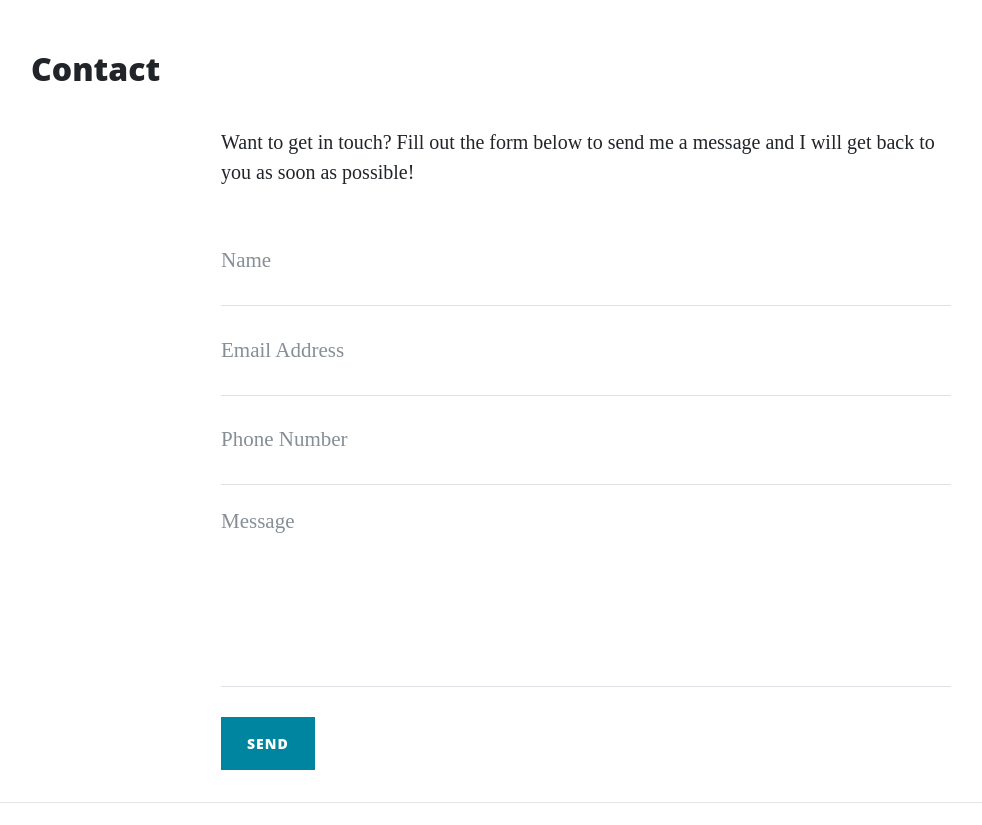
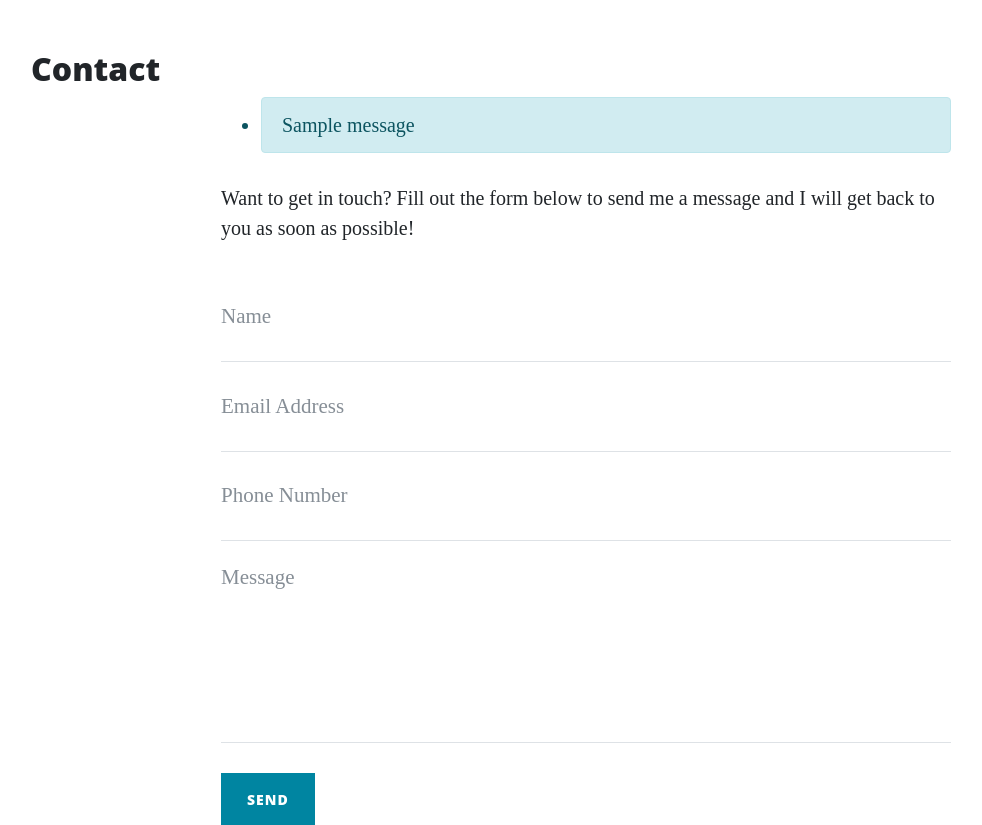
Before and after one commit to RaymondBrien/thorin-flask-app, a Flask app: page /contact in a window 1280 px wide. Shown: the part 658-1483 px from the top of the page, without its empty margins (54-1036 px from the left). Run offline with Flask 3, Linux system fonts and the light colour scheme; one stand-in notice (Sample message) is shown; some libraries are stand-ins or nearby versions.

Commit message:
Add personalised flash form submission message for user

```diff
--- a/run.py
+++ b/run.py
@@ -1,7 +1,11 @@
 import os
 import json
-from flask import Flask, render_template, request
+from flask import Flask, render_template, request, flash
+if os.path.exists("env.py"):
+    import env
+
 app = Flask(__name__)
+app.secret_key = os.environ.get("SECRET_KEY")
 
 @app.route('/')
 def index():
@@ -28,8 +32,8 @@ def about_member(member_name):
 @app.route("/contact", methods=["GET", "POST"])
 def contact():
     if request.method == "POST":
-        print(request.form.get('name')) # print to console
-        print(request.form["email"]) # print to console
+        flash(
+            "Thanks {}, we have received your message!".format(request.form.get("name")))
     return render_template('contact.html', page_title='Contact')
 
 @app.route('/careers')
--- a/templates/contact.html
+++ b/templates/contact.html
@@ -4,6 +4,20 @@
 
 	<div class="row">
 		<div class="col-lg-8 col-md-10 mx-auto">
+
+			{% with messages = get_flashed_messages() %}
+				{% if messages %}
+					<ul class="flashes">
+						{% for message in messages %}
+						<li class="alert alert-info" role="alert">
+							{{ message }}
+						</li>
+						{% endfor %}
+
+					</ul>
+				{% endif %}
+			{% endwith %}
+
 			<p>Want to get in touch? Fill out the form below to send me a message and I will get back to you as soon as possible!</p>
 			<form method="POST" name="sentMessage" id="contactForm" novalidate>
 				<div class="control-group">
```
